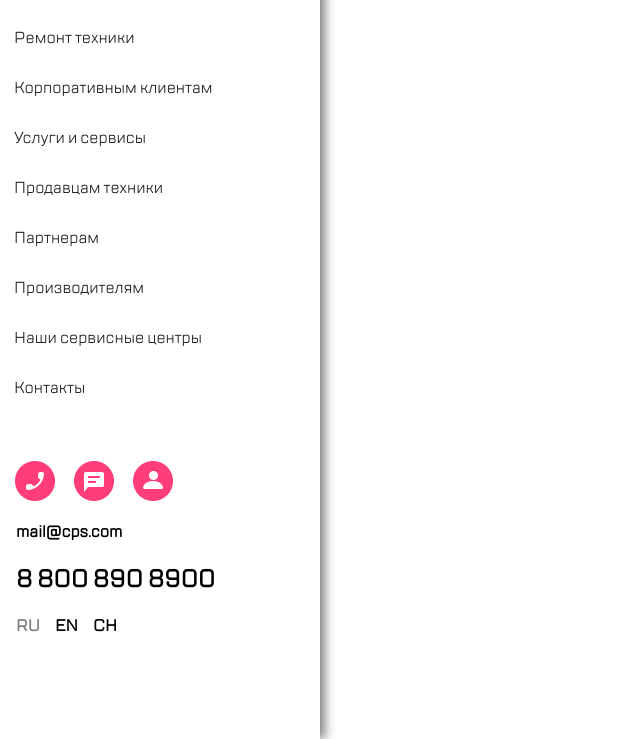
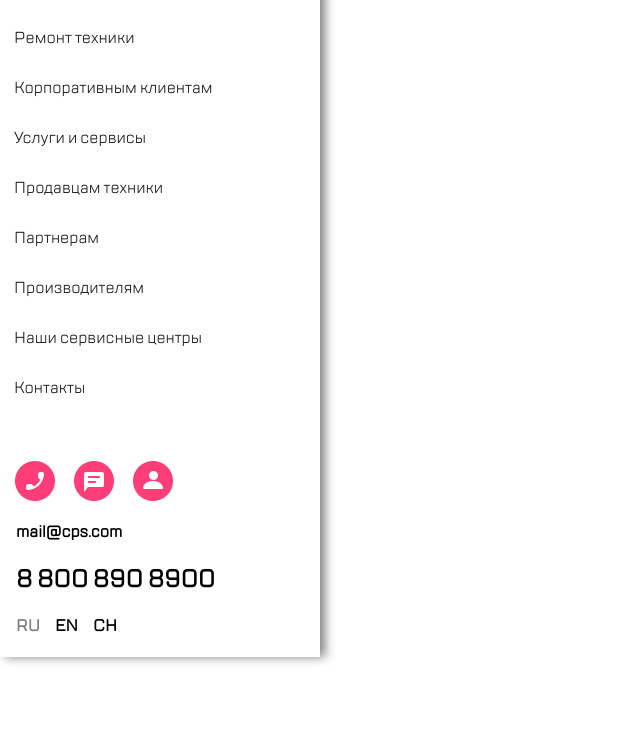
Before and after one commit to JSSJ241/nav, a plain HTML site: page index.html in a window 1280 px wide. Shown: the part 61-800 px from the top of the page, without its empty margins (0-640 px from the left). Drawn offline with Linux system fonts and the light colour scheme.

Commit message:
Update style.css

```diff
--- a/style.css
+++ b/style.css
@@ -15,8 +15,6 @@ main {
     top: 0;
     left: 0;
     width: 320px;
-    height: 100%;
-    max-height: 1024px;
     box-shadow: 5px 0 10px 0 gray;
     margin: 0;
     padding: 0;
```
